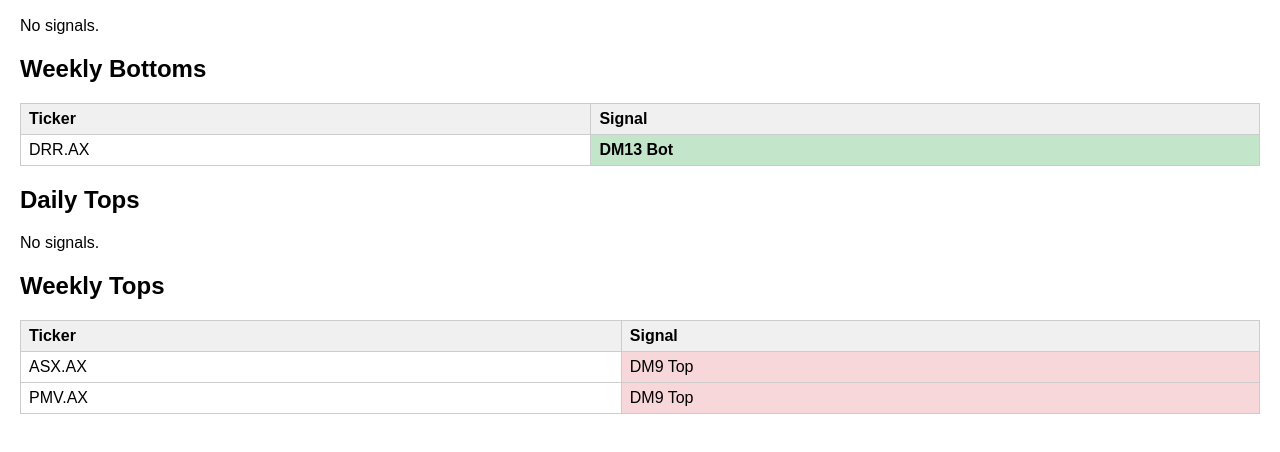
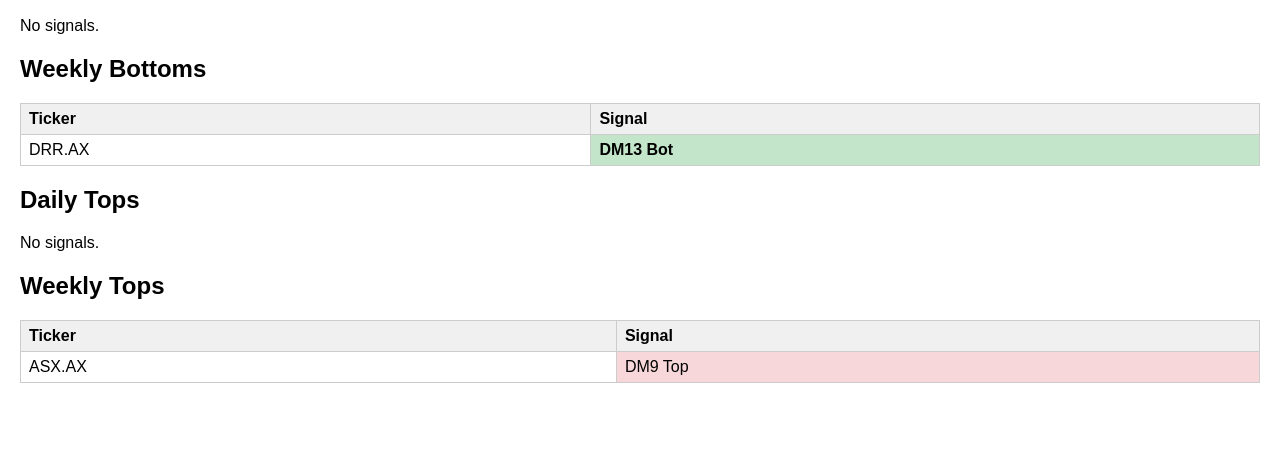
Before and after one commit to yannickmellow/asx-dash, a plain HTML site: page docs/index.html in a window 1280 px wide. Shown: the part 110-562 px from the top of the page. Drawn offline with Linux system fonts and the light colour scheme.

Commit message:
🔄 Update report [auto]

```diff
--- a/docs/index.html
+++ b/docs/index.html
@@ -24,6 +24,6 @@
         <p>No signals.</p>
 
         <h2>Weekly Tops</h2>
-        <table><tr><th>Ticker</th><th>Signal</th></tr><tr><td>ASX.AX</td><td style='background-color: #f8d7da;'>DM9 Top</td></tr><tr><td>PMV.AX</td><td style='background-color: #f8d7da;'>DM9 Top</td></tr></table>
+        <table><tr><th>Ticker</th><th>Signal</th></tr><tr><td>ASX.AX</td><td style='background-color: #f8d7da;'>DM9 Top</td></tr></table>
     </body>
     </html>
```
